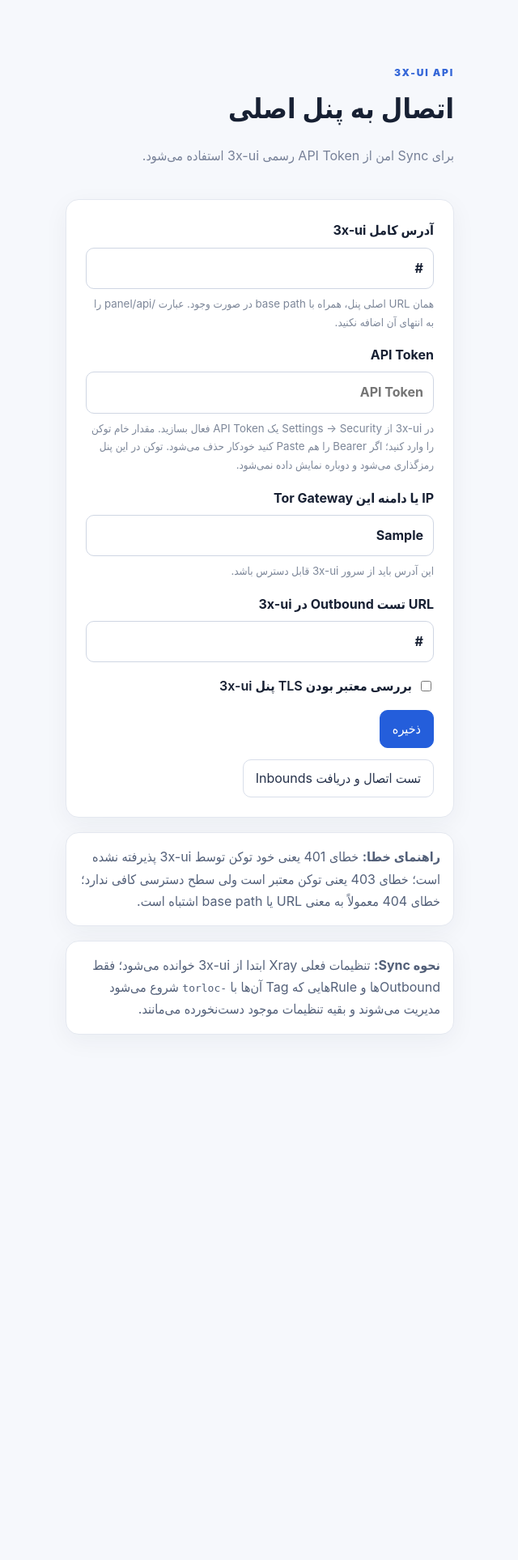
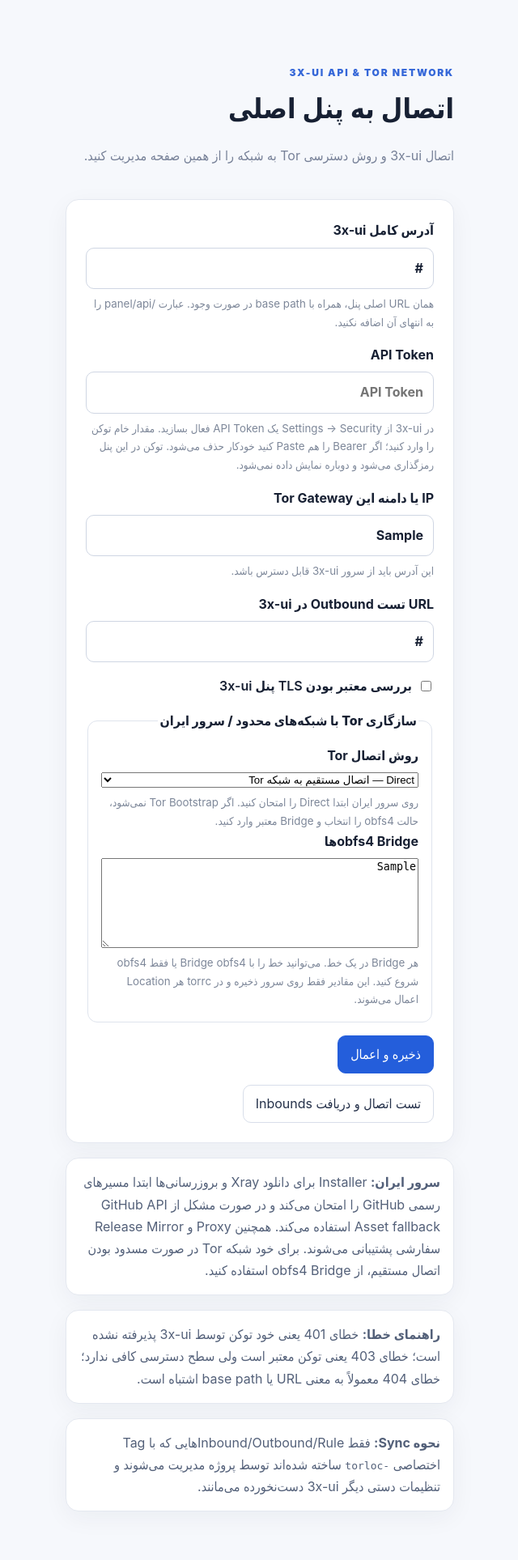
Before and after one commit to hazhanhasani/tor, a Flask app: template torpanel/templates/settings.html in a window 1280 px wide. Shown: the whole page at 81% size, without its empty margins (319-959 px from the left). Before the commit the page ends 1278 px from the top, so only its background shows below. Run offline with Flask 3, Linux system fonts and the light colour scheme; the template is opened without the code that fills it: most values are stand-ins (such as "Sample title", 1, 10 or a date in 2020); parts of the project's set-up code (start-up, migrations or seed data) failed here and were passed over.

Commit message:
Expose Iran-compatible Tor bridge mode in settings

```diff
--- a/torpanel/templates/settings.html
+++ b/torpanel/templates/settings.html
@@ -1,7 +1,7 @@
 {% extends "base.html" %}
-{% block title %}اتصال 3x-ui | Tor Location Manager{% endblock %}
+{% block title %}اتصال و شبکه | Tor Location Manager{% endblock %}
 {% block content %}
-<section class="page-head"><div><div class="eyebrow">3X-UI API</div><h1>اتصال به پنل اصلی</h1><p class="muted">برای Sync امن از API Token رسمی 3x-ui استفاده می‌شود.</p></div></section>
+<section class="page-head"><div><div class="eyebrow">3X-UI API & TOR NETWORK</div><h1>اتصال به پنل اصلی</h1><p class="muted">اتصال 3x-ui و روش دسترسی Tor به شبکه را از همین صفحه مدیریت کنید.</p></div></section>
 <section class="panel">
   <form method="post" class="stack">
     <input type="hidden" name="_csrf" value="{{ csrf_token() }}">
@@ -10,10 +10,27 @@
     <label>IP یا دامنه این Tor Gateway<input name="gateway_host" value="{{ gateway_host }}" placeholder="tor1.example.com یا 203.0.113.10" required><small>این آدرس باید از سرور 3x-ui قابل دسترس باشد.</small></label>
     <label>URL تست Outbound در 3x-ui<input name="xui_outbound_test_url" value="{{ xui_outbound_test_url }}"></label>
     <label class="check"><input type="checkbox" name="xui_verify_tls" {% if xui_verify_tls %}checked{% endif %}> بررسی معتبر بودن TLS پنل 3x-ui</label>
-    <div class="actions"><button class="button primary" type="submit">ذخیره</button></div>
+
+    <fieldset>
+      <legend>سازگاری Tor با شبکه‌های محدود / سرور ایران</legend>
+      <label>روش اتصال Tor
+        <select name="tor_transport_mode">
+          <option value="direct" {% if tor_transport_mode == 'direct' %}selected{% endif %}>Direct — اتصال مستقیم به شبکه Tor</option>
+          <option value="obfs4" {% if tor_transport_mode == 'obfs4' %}selected{% endif %}>obfs4 Bridge — مناسب شبکه‌هایی که Tor مستقیم مسدود است</option>
+        </select>
+        <small>روی سرور ایران ابتدا Direct را امتحان کنید. اگر Tor Bootstrap نمی‌شود، حالت obfs4 را انتخاب و Bridge معتبر وارد کنید.</small>
+      </label>
+      <label>obfs4 Bridgeها
+        <textarea name="tor_bridge_lines" rows="7" placeholder="obfs4 IP:PORT FINGERPRINT cert=... iat-mode=0">{{ tor_bridge_lines }}</textarea>
+        <small>هر Bridge در یک خط. می‌توانید خط را با Bridge obfs4 یا فقط obfs4 شروع کنید. این مقادیر فقط روی سرور ذخیره و در torrc هر Location اعمال می‌شوند.</small>
+      </label>
+    </fieldset>
+
+    <div class="actions"><button class="button primary" type="submit">ذخیره و اعمال</button></div>
   </form>
   <form method="post" action="{{ url_for('settings_test') }}" class="test-form"><input type="hidden" name="_csrf" value="{{ csrf_token() }}"><button class="button" type="submit">تست اتصال و دریافت Inbounds</button></form>
 </section>
+<section class="note"><strong>سرور ایران:</strong> Installer برای دانلود Xray و بروزرسانی‌ها ابتدا مسیرهای رسمی GitHub را امتحان می‌کند و در صورت مشکل از GitHub API Asset fallback استفاده می‌کند. همچنین Proxy و Release Mirror سفارشی پشتیبانی می‌شوند. برای خود شبکه Tor در صورت مسدود بودن اتصال مستقیم، از obfs4 Bridge استفاده کنید.</section>
 <section class="note"><strong>راهنمای خطا:</strong> خطای 401 یعنی خود توکن توسط 3x-ui پذیرفته نشده است؛ خطای 403 یعنی توکن معتبر است ولی سطح دسترسی کافی ندارد؛ خطای 404 معمولاً به معنی URL یا base path اشتباه است.</section>
-<section class="note"><strong>نحوه Sync:</strong> تنظیمات فعلی Xray ابتدا از 3x-ui خوانده می‌شود؛ فقط Outboundها و Ruleهایی که Tag آن‌ها با <code>torloc-</code> شروع می‌شود مدیریت می‌شوند و بقیه تنظیمات موجود دست‌نخورده می‌مانند.</section>
+<section class="note"><strong>نحوه Sync:</strong> فقط Inbound/Outbound/Ruleهایی که با Tag اختصاصی <code>torloc-</code> ساخته شده‌اند توسط پروژه مدیریت می‌شوند و تنظیمات دستی دیگر 3x-ui دست‌نخورده می‌مانند.</section>
 {% endblock %}
```
